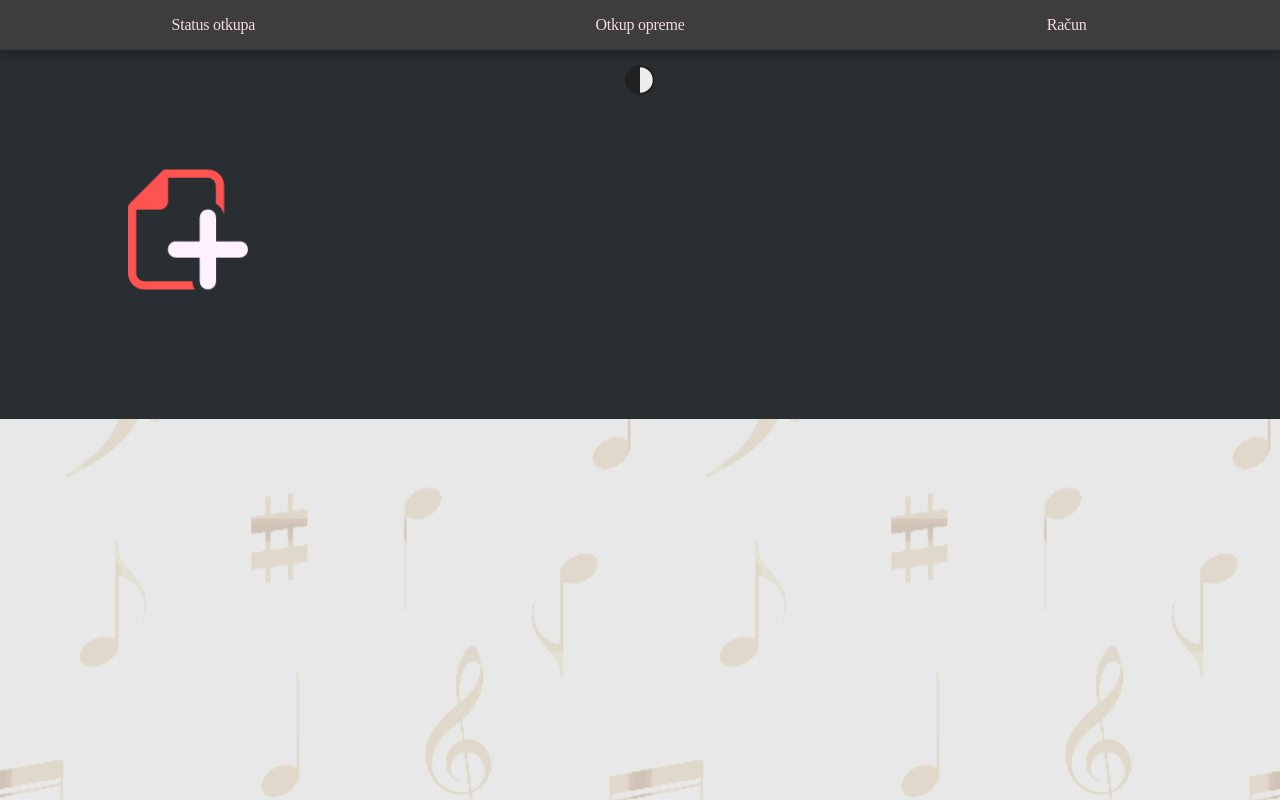
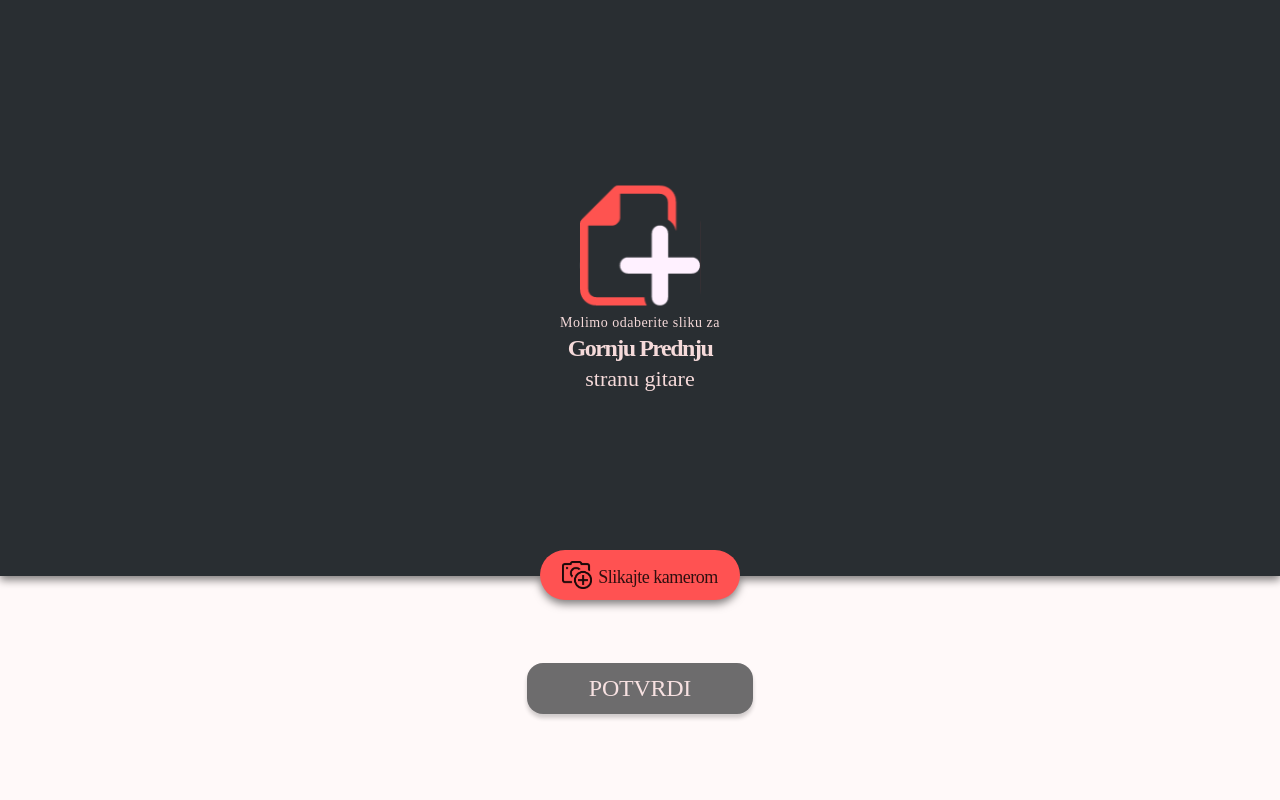
Before and after one commit to azuzic/istra_music_shop, a Vue app: page /ucitaj-sliku in a window 1280 px wide. Built offline with nearby package versions, Linux system fonts and the light colour scheme; no server answers; sample sign-in values are in the browser's storage; a web font is replaced by a local one; what vue-croppa would draw is missing.

Commit message:
Finished design for UcitajSliku.vue

```diff
--- a/src/App.vue
+++ b/src/App.vue
@@ -45,7 +45,7 @@
     </div>
     <!--==============DJELATNIK END=========================-->
     <!--==============KORISNIK =============================-->
-    <div v-if="store.currentUser != null && store.currentUser !== 'djelatnik@gmail.com'" class="menu2 top-0 grid grid-cols-3 mb-4">
+    <div v-if="store.currentUser != null && store.currentUser !== 'djelatnik@gmail.com' && currentRouteName != 'UcitajSliku'" class="menu2 top-0 grid grid-cols-3 mb-4">
 
       <div :class=" currentRouteName == 'StatusOtkupa' ? 'menu-item2 menu-top2-item-grid0' :
                     currentRouteName == 'OtkupOpreme'   ? 'menu-item2 menu-top2-item-grid1' :
@@ -53,7 +53,7 @@
       </div>
     </div>
     <!--========================================-->
-    <div v-if="store.currentUser != null && store.currentUser !== 'djelatnik@gmail.com'" class="menu top-0 grid grid-cols-3 mb-4">
+    <div v-if="store.currentUser != null && store.currentUser !== 'djelatnik@gmail.com' && currentRouteName != 'UcitajSliku'" class="menu top-0 grid grid-cols-3 mb-4">
 
       <div :class="currentRouteName == 'StatusOtkupa' ? 'menu-item-active' : 'menu-item'">
         <p><router-link to="status-otkupa"> Status otkupa </router-link></p>
@@ -546,11 +546,11 @@ input:-webkit-autofill:active {
   width: 100%;
   z-index: 1000;
 }
-.dark-top2 {
+.dark-top {
   margin-top: 80px !important;
   margin-bottom: -40px !important;
 }
-.dark-top {
+.dark-top2 {
   margin-top: -20px !important;
   margin-bottom: 20px !important;
 }
--- a/src/components/CCard.vue
+++ b/src/components/CCard.vue
@@ -85,8 +85,8 @@ export default {
   overflow: hidden;
 }
 .CCard-img {
-  height: 100%;
-  width: auto;
+  height: 100% !important;
+  width: auto !important;
 }
 .CCard-data {
   width: 100%;
--- a/src/views/OtkupOpreme.vue
+++ b/src/views/OtkupOpreme.vue
@@ -63,16 +63,17 @@
         <div>
           <p class="text-left text-18px m-0 p-0">Slike</p>
           <div class="grid grid-rows-2 grid-cols-3 gap-3 mt-2">
-            <div class="otkup-div-image flex-none">
+            <!--<div class="otkup-div-image flex-none">
               <p class="otkup-img-text">Gornja prednja</p>
-              <croppa
-                :width="120"
-                :height="120"
+              <div class="CCard-img img-top-left mx-auto">
+                <croppa
+                class="CCard-img2 img-top-left mx-auto"
                 v-model="imageReference1"
                 placeholder="Učitaj sliku..."
               ></croppa>
-            </div>
-            <!--
+              </div>
+            </div>-->
+
             <div class="otkup-div-image flex-none">
               <p class="otkup-img-text">Gornja prednja</p>
               <div>
@@ -82,7 +83,6 @@
                 />
               </div>
             </div>
-            -->
             <div class="otkup-div-image flex-none">
               <p class="otkup-img-text">Gornja stražnja</p>
               <div>
@@ -410,4 +410,9 @@ export default {
 .menu-item5 p{
   color: var(--balticSea7) !important;
 }
+.CCard-img2 {
+  width: auto;
+  height: 100%;
+  background-color: rgb(80, 59, 59);
+}
 </style>
--- a/src/views/UcitajSliku.vue
+++ b/src/views/UcitajSliku.vue
@@ -1,9 +1,21 @@
 <template>
   <div>
-    <div class="grid auto-rows-auto gap-4">
-      <div class="grid auto-rows-auto gap-4">
-        <div class="background p-32 h-full content-center justify-center">
-          <img alt="Upload" src="../assets/upload.svg" />
+    <div class="CDodavanje-bottom grid grid-cols-1">
+      <div class="place-self-center" :class="uploaded ? '' : 'tranparent-75'">
+        <CButtonSingle btn="POTVRDI" :btnClickHandler="dummy" />
+      </div>
+    </div>
+    <div class="CDodavanje-top">
+     <div class="menu-item6 mx-auto">
+        <img class="dodavanje-icon" src="@/assets/upload.svg" />
+        <p>Molimo odaberite sliku za</p>
+        <p>{{side}}</p>
+        <p>stranu gitare</p>
+      </div>
+      <div class="menu-bottom-dodavanje grid grid-cols-1 mt-4">
+        <div class="menu-item7 mx-auto">
+          <img class="photo-icon" src="@/assets/photo_icon.png" />
+          <p>Slikajte kamerom</p>
         </div>
       </div>
     </div>
@@ -14,13 +26,93 @@ import CButtonSingle from "@/components/CButtonSingle.vue";
 export default {
   name: "UcitajSliku",
   data() {
-    return {};
+    return {
+      side: "Gornju Prednju",
+      uploaded: false
+    };
   },
-  components: {},
+  methods: {
+    dummy(){},
+  },
+  components: {
+    CButtonSingle
+  },
 };
 </script>
 <style>
-.background {
-  background-color: #292e32;
+.CDodavanje-top {
+  position: absolute;
+  display: flex;
+  align-items: center;
+  text-align: center;
+  background-color: var(--stretchLimo);
+  width: 100%;
+  height: 72%;
+  filter: drop-shadow(0px 4px 4px rgba(0, 0, 0, 0.5));
+}
+.CDodavanje-bottom {
+  position: absolute;
+  align-items: center;
+  text-align: center;
+  background-color: var(--snow);
+  bottom: 0px;
+  width: 100%;
+  height: 28%;
+}
+.dodavanje-icon {
+  width: 100%;
+  height: 123px;
+}
+.photo-icon {
+  height: 28px;
+  opacity: 90%;
+}
+.menu-item6 {
+  align-items: center;
+  text-align: center;
+}
+.menu-item6 p:nth-child(2) {
+  color: var(--fresco) !important;
+  letter-spacing: 0.5px;
+  margin-top: 8px;
+  font-size: 14px;
+}
+.menu-item6 p:nth-child(3) {
+  color: var(--fresco) !important;
+  margin-top: 4px;
+  letter-spacing: -1.5px;
+  font-size: 24px;
+  font-weight: bold;
+}
+.menu-item6 p:nth-child(4) {
+  color: var(--fresco) !important;
+  margin-top: 4px;
+  letter-spacing: 0px;
+  font-size: 22px;
+}
+.menu-bottom-dodavanje {
+  position: absolute;
+  bottom: 0px;
+  width: 100%;
+  height: 50px;
+  background-color: transparent;
+}
+.menu-item7 {
+  display: flex;
+  align-items: center;
+  justify-content: center;
+  text-align: center;
+  width: 200px;
+  height: 50px;
+  margin-top: 24px;
+  border-radius: 32px;
+  background-color: var(--fluorescentRed);
+}
+.menu-item7 p {
+  color: #000000d0;
+  font-size: 18px;
+  letter-spacing: -0.5px;
+  margin-left: 6px;
+  margin-top: 4px;
 }
 </style>
```
Also changed, not shown: src/assets/photo_icon.png (added), 1 other file (tests, documents, lock files or other folders).
